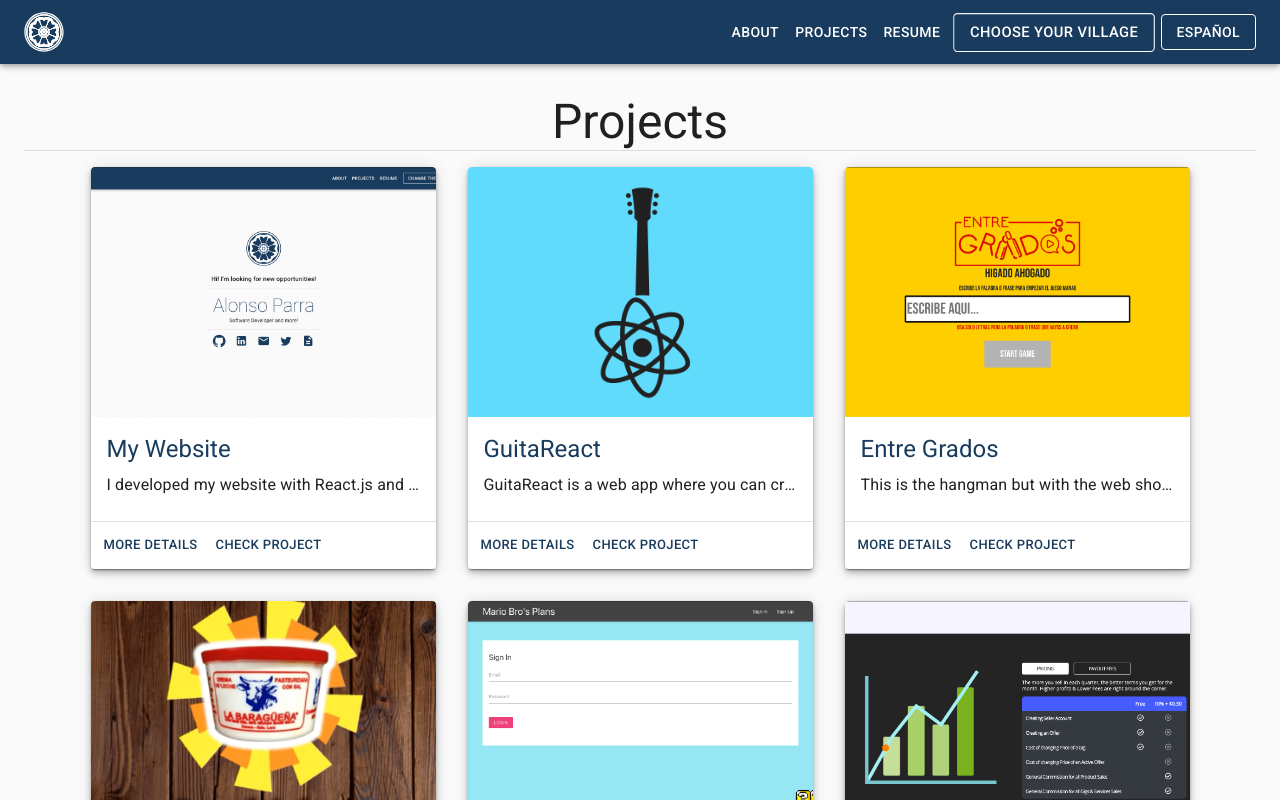
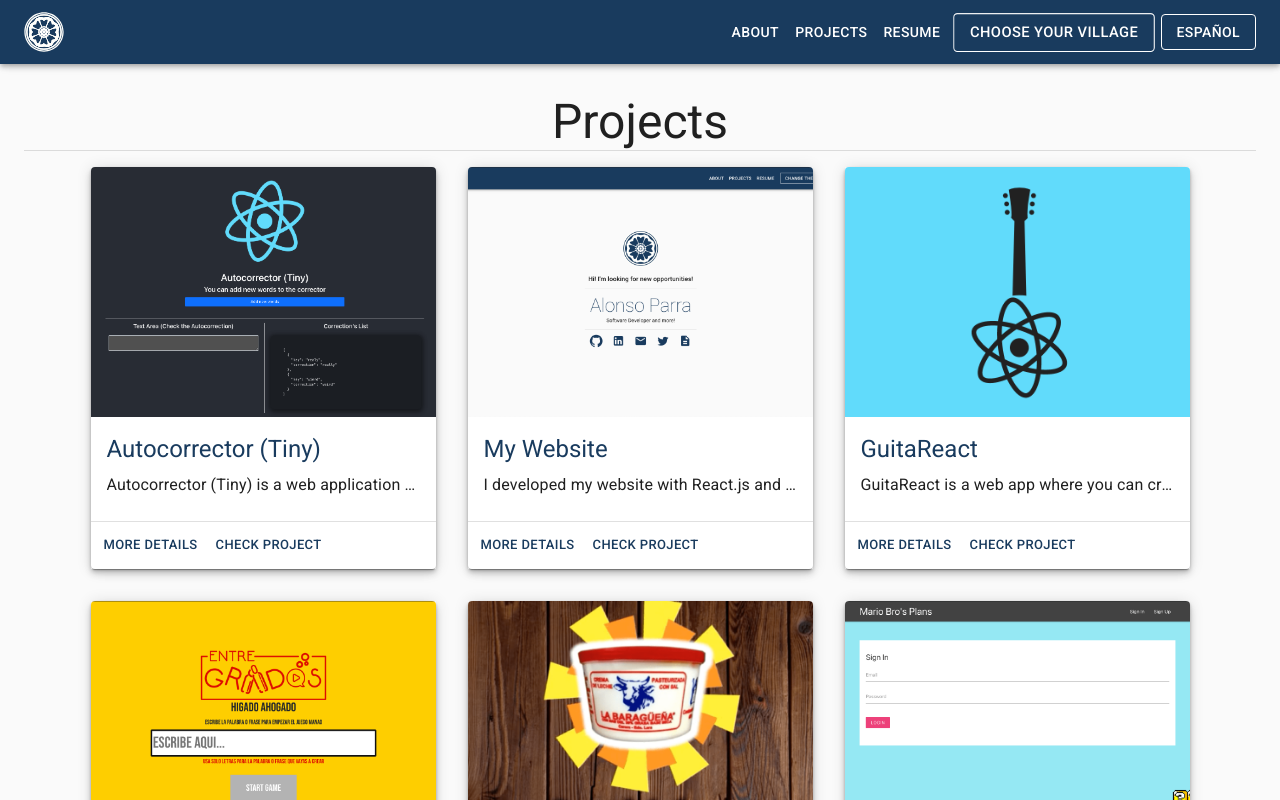
Before and after one commit to alonsogchparra/react-alonso-protfolio, a React (Create React App) app: page /projects in a window 1280 px wide. Shown: the top 800 px of the page. Built offline with nearby package versions, Linux system fonts and the light colour scheme.

Commit message:
New project added on protfolio

```diff
--- a/src/content/projects.js
+++ b/src/content/projects.js
@@ -1,4 +1,5 @@
 import translate from "../i18n/translate";
+import autocorrector from "../media/images/projects/autocorrector.png";
 import counter from "../media/images/projects/counter.png";
 import crema from "../media/images/projects/crema.png";
 import entregrados from "../media/images/projects/entregrados.png";
@@ -14,6 +15,21 @@ import vg_detail from "../media/images/projects/vg_4_kids.png";
 import vg from "../media/images/projects/vg_4_kids_card.png";
 
 export const projects = [
+  {
+    name: "Autocorrector (Tiny)",
+    description_en:
+      "Autocorrector (Tiny) is a web application where you as user you can add the misspelled word and the right word. That way the application on the textarea once you write the word (misspelled, as you added previously) when you press the space button this will update the content with the right word. If you want to add a misspelled word and it is already added, the application won't let you add it for that reason. Also you will have the Correction's list to check the words you have and you can use to make the autocorrector works.",
+    description_es:
+      "Autocorrector (Tiny) es una aplicación web donde tú como usuario puedes agregar la palabra mal escrita y la palabra correcta. De esa manera, la aplicación en el área de texto una vez que escriba la palabra (mal escrita, como agregó anteriormente) cuando presione el botón de espacio, esto actualizará el contenido con la palabra correcta. Si desea agregar una palabra mal escrita y ya está agregada, la aplicación no le permitirá agregarla por ese motivo. También tendrás la lista de Correcciones para comprobar las palabras que tienes y puedes usar para hacer que el autocorrector funcione.",
+    image: autocorrector,
+    imageDetail: autocorrector,
+    developed: ["React.js", "Bootstrap 5", "Animate.css", "Github(Page)"],
+    link: "https://alonsogchparra.github.io/autocorrector-react/",
+    projectLink: "autocorrector",
+    githubLink: "https://github.com/alonsogchparra/autocorrector-react",
+    video: "https://www.youtube.com/embed/b2_ZAxv3Wn0",
+    id: 11,
+  },
   {
     name: translate("myWebsite"),
     description_en:
```
Also changed, not shown: src/media/images/projects/autocorrector.png (added).
